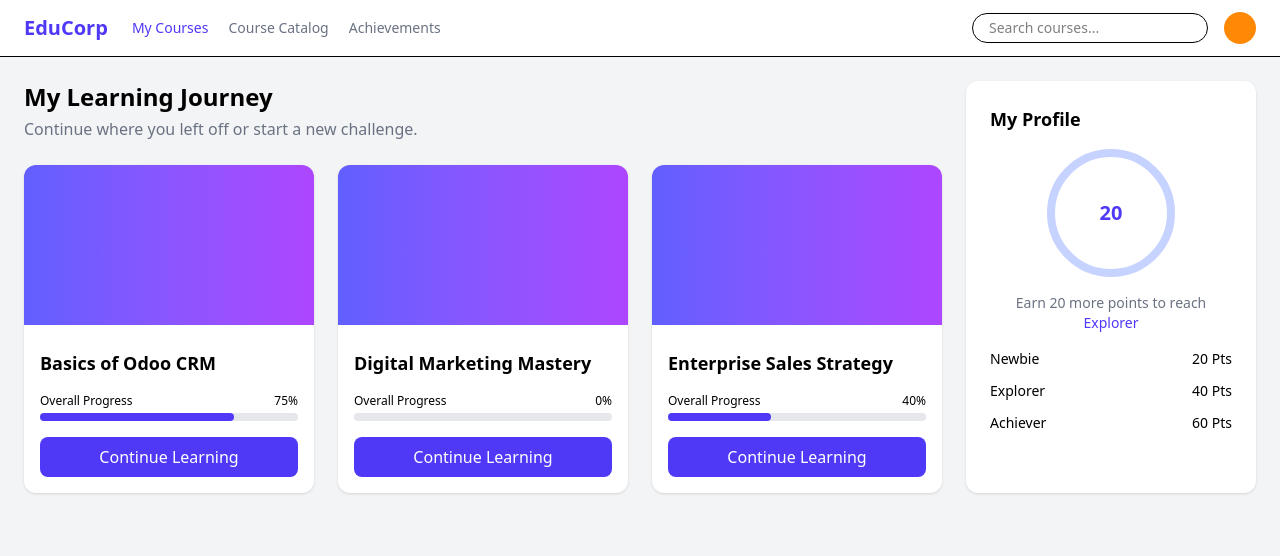
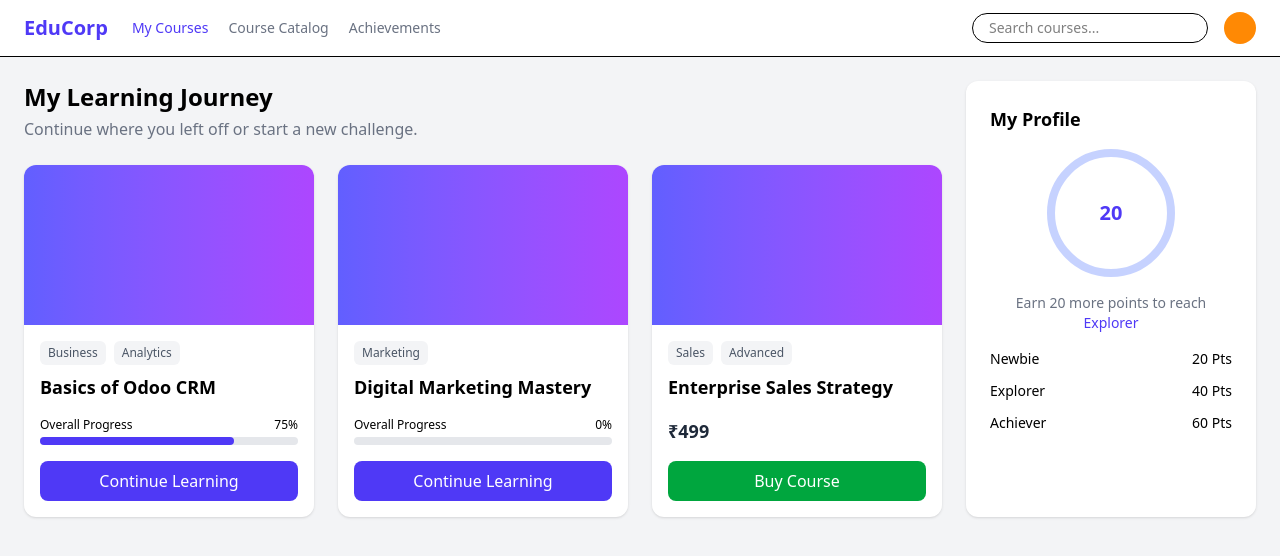
Before and after one commit to aravinthbalu15/E-learning, a React (Vite) app in the folder front-end/: page /home in a window 1280 px wide. Shown: the top 556 px of the page. Built offline with nearby package versions, Linux system fonts and the light colour scheme.

Commit message:
some work is done

```diff
--- a/front-end/src/components/coursecard/CourseCard.jsx
+++ b/front-end/src/components/coursecard/CourseCard.jsx
@@ -1,6 +1,12 @@
 import { useNavigate } from "react-router-dom";
 
-export default function CourseCard({ title, progress }) {
+export default function CourseCard({
+  title,
+  progress,
+  tags = [],
+  isPaid = false,
+  price = 0,
+}) {
   const navigate = useNavigate();
 
   return (
@@ -8,11 +14,27 @@ export default function CourseCard({ title, progress }) {
       onClick={() => navigate("/course")}
       className="bg-white rounded-xl shadow-sm overflow-hidden cursor-pointer"
     >
+      {/* IMAGE */}
       <div className="h-40 bg-gradient-to-r from-indigo-500 to-purple-500"></div>
 
       <div className="p-4">
+
+        {/* TAGS */}
+        <div className="flex flex-wrap gap-2 mb-2">
+          {tags.map((tag, i) => (
+            <span
+              key={i}
+              className="text-xs bg-gray-100 px-2 py-1 rounded-md text-gray-600"
+            >
+              {tag}
+            </span>
+          ))}
+        </div>
+
         <h3 className="font-semibold text-lg mt-2">{title}</h3>
 
+        {/* PROGRESS */}
+        {!isPaid && (
           <div className="mt-4">
             <div className="flex justify-between text-xs mb-1">
               <span>Overall Progress</span>
@@ -26,15 +48,26 @@ export default function CourseCard({ title, progress }) {
               ></div>
             </div>
           </div>
+        )}
 
+        {/* PRICE (for paid course) */}
+        {isPaid && (
+          <p className="mt-4 text-lg font-semibold text-gray-800">
+            ₹{price}
+          </p>
+        )}
+
+        {/* BUTTON */}
         <button
           onClick={(e) => {
             e.stopPropagation();
             navigate("/course");
           }}
-          className="mt-4 w-full bg-indigo-600 text-white py-2 rounded-lg"
+          className={`mt-4 w-full py-2 rounded-lg text-white ${
+            isPaid ? "bg-green-600 hover:bg-green-700" : "bg-indigo-600 hover:bg-indigo-700"
+          }`}
         >
-          Continue Learning
+          {isPaid ? "Buy Course" : "Continue Learning"}
         </button>
       </div>
     </div>
--- a/front-end/src/pages/course/CourseOverviewTab.jsx
+++ b/front-end/src/pages/course/CourseOverviewTab.jsx
@@ -4,6 +4,7 @@ export default function CourseOverviewTab() {
   const navigate = useNavigate();
 
   return (
+
     <div className="bg-white rounded-xl shadow-sm p-6">
 
       {/* HEADER */}
--- a/front-end/src/pages/course/CoursePage.jsx
+++ b/front-end/src/pages/course/CoursePage.jsx
@@ -1,11 +1,13 @@
 import { useState } from "react";
 import CourseOverviewTab from "./CourseOverviewTab";
 import CourseReviewsTab from "./CourseReviewsTab";
-
+import Nav from "../../components/nav/Navbar";
 export default function CoursePage() {
   const [activeTab, setActiveTab] = useState("overview");
 
   return (
+    <>
+    <Nav />
     <div className="min-h-screen bg-gray-100">
 
       {/* HEADER */}
@@ -77,5 +79,6 @@ export default function CoursePage() {
         {activeTab === "reviews" && <CourseReviewsTab />}
       </div>
     </div>
+    </>
   );
 }
--- a/front-end/src/pages/home/Home.jsx
+++ b/front-end/src/pages/home/Home.jsx
@@ -1,10 +1,12 @@
 import CourseCard from "../../components/coursecard/CourseCard";
 import ProfileSidebar from "../../components/profilesidebar/ProfileSidebar";
-import Nav from "../../components/nav/Navbar"
+import Nav from "../../components/nav/Navbar";
+
 export default function Home() {
   return (
     <>
       <Nav />
+
       <div className="min-h-screen bg-gray-100 p-4 md:p-6">
         <div className="max-w-7xl mx-auto grid grid-cols-1 lg:grid-cols-4 gap-6">
 
@@ -16,14 +18,37 @@ export default function Home() {
             </p>
 
             <div className="grid sm:grid-cols-2 xl:grid-cols-3 gap-6">
-            <CourseCard title="Basics of Odoo CRM" progress={75} />
-            <CourseCard title="Digital Marketing Mastery" progress={0} />
-            <CourseCard title="Enterprise Sales Strategy" progress={40} />
+
+              {/* Enrolled course */}
+              <CourseCard
+                title="Basics of Odoo CRM"
+                progress={75}
+                tags={["Business", "Analytics"]}
+                isPaid={false}
+              />
+
+              {/* Free course */}
+              <CourseCard
+                title="Digital Marketing Mastery"
+                progress={0}
+                tags={["Marketing"]}
+                isPaid={false}
+              />
+
+              {/* Paid course */}
+              <CourseCard
+                title="Enterprise Sales Strategy"
+                tags={["Sales", "Advanced"]}
+                isPaid={true}
+                price={499}
+              />
+
             </div>
           </div>
 
           {/* RIGHT */}
           <ProfileSidebar />
+
         </div>
       </div>
     </>
```
Lines whose indentation alone changed are shown as unchanged.
